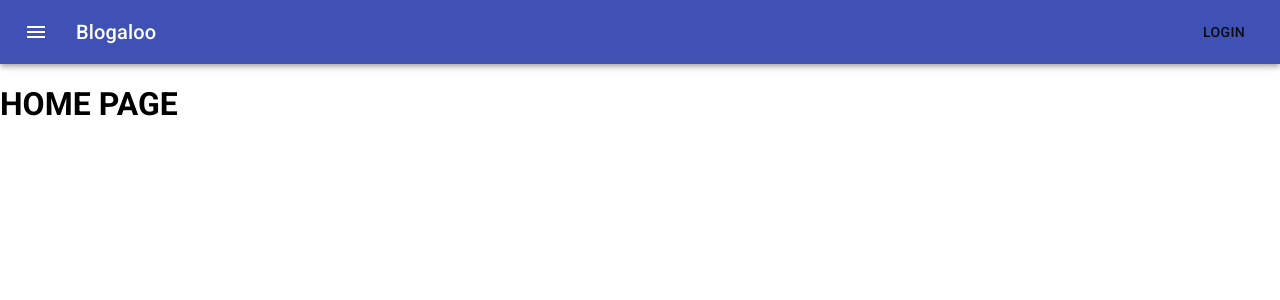
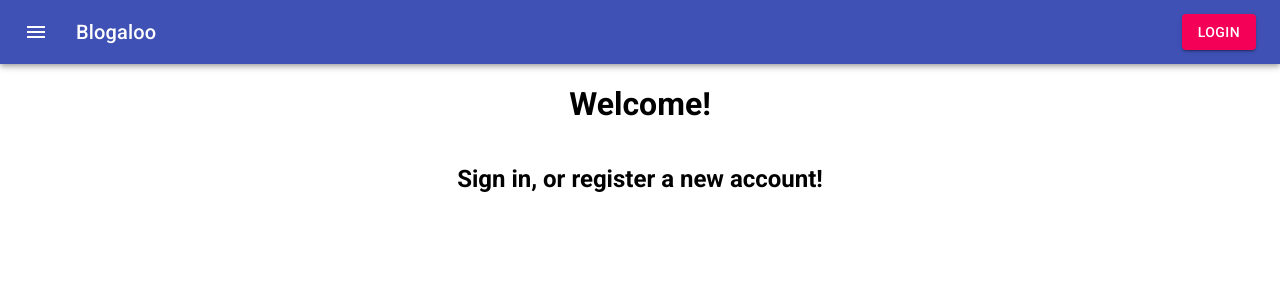
Before and after one commit to DnlBell/Blogaloo, a React (Create React App) app: page / in a window 1280 px wide. Shown: the top 300 px of the page. Built offline with nearby package versions, Linux system fonts and the light colour scheme; no server answers; what aws-amplify would draw is missing.

Commit message:
conditonal rendering test and component stubbing

```diff
--- a/src/actions/index.js
+++ b/src/actions/index.js
@@ -1,3 +1,5 @@
+import { Auth } from "aws-amplify";
+
 export function updateUser(user){
     return{
         type:"UPDATE_USER",
@@ -15,3 +17,18 @@ export function isLoggedIn() {
         return isLoggedIn;
     }
 }
+
+export function logout(){
+
+    Auth.signOut()
+    .then(data => console.log(data))
+    .catch(err => console.log(err));
+
+    return{
+        type:"LOGOUT_USER",
+        user:{
+            isLoggedIn: false,
+            payload:{}
+        }
+    }
+}
--- a/src/components/layout/Header.js
+++ b/src/components/layout/Header.js
@@ -12,8 +12,6 @@ import Button from '@material-ui/core/Button';
 import {Link} from 'react-router-dom';
 import {connect} from 'react-redux';
 import * as actionCreators from '../../actions/index.js';
-import { Auth } from "aws-amplify";
-
 
 const useStyles = makeStyles(theme => ({
     root: {
@@ -39,6 +37,12 @@ function MenuAppBar(props) {
     const handleClose = () => {
       setAnchorEl(null);
     };
+
+    const handleLogout = (event) => {
+      event.preventDefault();
+      props.logout();
+      handleClose();
+    }
 
     return (
       <div className={classes.root}>
@@ -78,10 +82,17 @@ function MenuAppBar(props) {
                 >
                   <MenuItem onClick={handleClose}>Profile</MenuItem>
                   <MenuItem onClick={handleClose}>My account</MenuItem>
-                  <MenuItem onClick={handleClose}>Logout</MenuItem>
+                  <MenuItem onClick={handleLogout}>Logout</MenuItem>
                 </Menu>
               </div>
-            )) || <Button component={Link} to={'/Login'}>Login</Button>}
+              )) ||
+              <Button
+              variant="contained"
+              component={Link}
+              to={'/Login'}
+              color="secondary">
+                Login
+              </Button>}
           </Toolbar>
         </AppBar>
       </div>
--- a/src/containers/Home.js
+++ b/src/containers/Home.js
@@ -1,11 +1,40 @@
-import React, { Component } from 'react'
+import React, { Component } from 'react';
+import { connect } from 'react-redux';
+import * as actionCreators from '../actions/index.js';
 
 class Home extends Component {
 
     render(){
-        return(<h1>HOME PAGE</h1>);
+        if(this.props.user.isLoggedIn){
+            return(
+                <div style={styles.HomeBox}>
+                    <h1>Welcome {this.props.user.payload.username} !</h1>
+                    <h2>Read posts or submit one of your own!</h2>
+                </div>
+            );
+        } else {
+            return(
+                <div style={styles.HomeBox}>
+                    <h1>Welcome!</h1>
+                    <h2>Sign in, or register a new account!</h2>
+                </div>
+            );
+        }
     }
 
 }
 
-export default Home;
+const styles = {
+    HomeBox: {
+      display: 'flex',
+      alignItems: 'center',
+      justifyContent: 'center',
+      flexDirection: 'column'
+    }
+}
+
+const mapStateToProps = (state)=>{
+    return state;
+};
+
+export default connect (mapStateToProps, actionCreators)(Home);
--- a/src/containers/Login.js
+++ b/src/containers/Login.js
@@ -7,7 +7,6 @@ import { Auth } from "aws-amplify";
 import { connect } from 'react-redux';
 import * as actionCreators from '../actions/index.js';
 import history from '../history';
-
 class LoginForm extends Component {
 
     constructor(props) {
@@ -71,7 +70,6 @@ class LoginForm extends Component {
                 });
                 this.toNewPassword();
             }
-            alert(JSON.stringify(user.signInUserSession.idToken.jwtToken));
             this.props.updateUser(user);
             localStorage.setItem('token', user.signInUserSession.idToken.jwtToken);
             history.push('/');
@@ -105,7 +103,7 @@ class LoginForm extends Component {
             username: this.state.username,
             password: this.state.password,
             attributes: {
-                email
+                email:email
             }
         }
         try {
@@ -120,7 +118,6 @@ class LoginForm extends Component {
             });
         }
     }
-
 
     render() {
         const{ step } = this.state;
@@ -191,10 +188,10 @@ const styles = {
       justifyContent: 'center',
       flexDirection: 'column'
     }
-  }
+}
 
-  const mapStateToProps = (state)=>{
+const mapStateToProps = (state)=>{
     return state;
-  };
+};
 
   export default connect (mapStateToProps, actionCreators)(LoginForm);
--- a/src/reducers/index.js
+++ b/src/reducers/index.js
@@ -11,7 +11,13 @@ const mainReducer=(state=defaultState,action)=>{
             ...state,
             user:action.user
         }
-    } else {
+    } else if (action.type==="LOGOUT_USER"){
+        return{
+            ...state,
+            user:action.user
+        }
+    }
+    else{
         return {
             ...state
         }
```
Also changed, not shown: src/components/home/LoggedIn.js (added), src/components/home/LoggedOut.js (added), src/components/home/PostCard.js (added), src/components/home/PostList.js (added).
